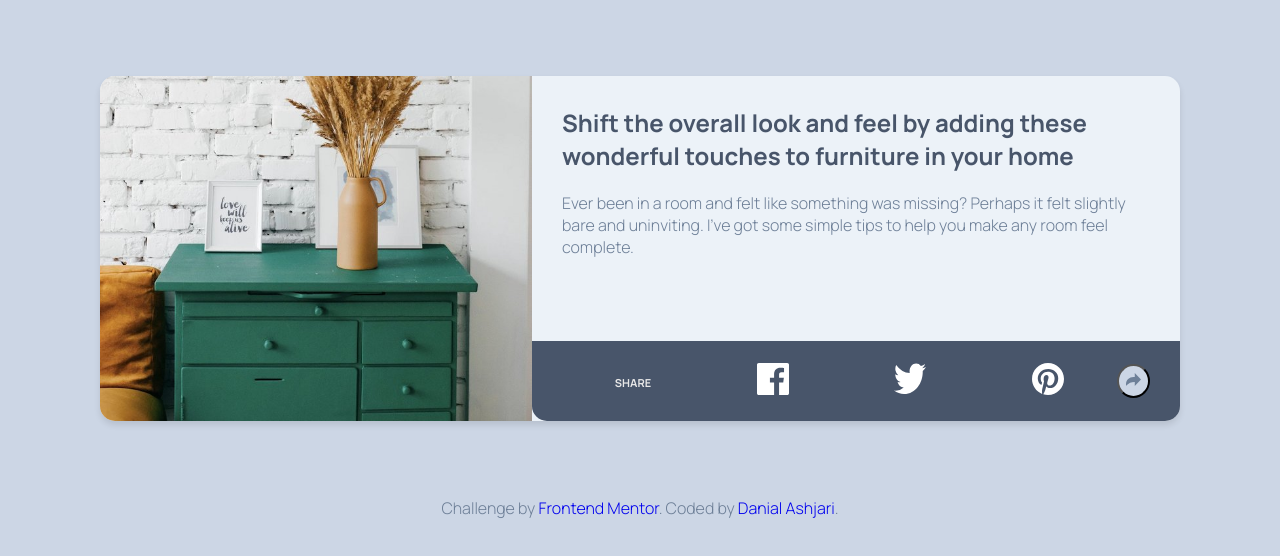
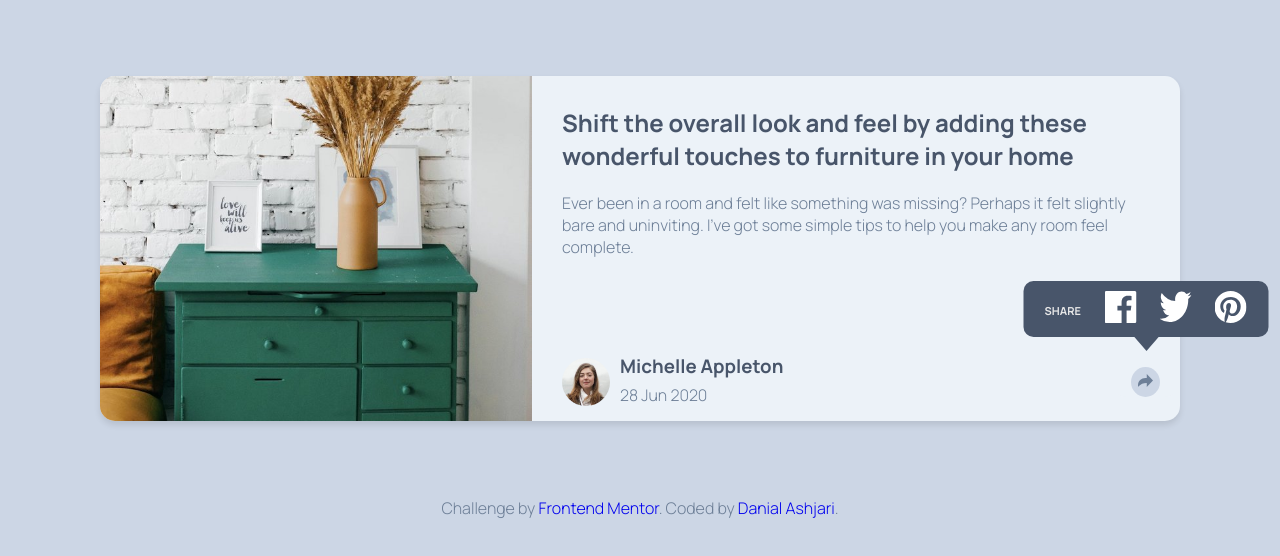
Before and after one commit to danielashjari/article-preview-component-master, a plain HTML site: page index.html in a window 1280 px wide. Both pictures are taken after a click on the button "Toggle Share Options". Drawn offline with Linux system fonts and the light colour scheme.

Commit message:
update desktop mode

```diff
--- a/dist/Style.css
+++ b/dist/Style.css
@@ -33,6 +33,7 @@ html {
   --card-bg: hsl(210, 46%, 95%);
   --h: hsl(217, 19%, 35%);
   --share-bg: hsl(217, 19%, 35%);
+  --icon-hover: hsl(217, 19%, 35%);
   --p: hsl(214, 17%, 51%);
 }
 
@@ -109,7 +110,7 @@ main .card .card-element .card-profile {
   display: flex;
   flex-direction: row;
   align-items: center;
-  justify-content: space-around;
+  justify-content: space-between;
 }
 main .card .card-element .card-profile .card-profile-info {
   flex-direction: row;
@@ -159,7 +160,7 @@ main .card .card-element .card-profile .card-profile-info p {
       &::after{
           content: "";
           position: absolute;
-          bottom: -14px; /* Position the pointer below the popup */ /*
+          bottom: -14px;
           left: 45%;
           transform: translateX(-50%);
           border-bottom: 15px solid var(--share-bg);
@@ -191,16 +192,63 @@ main .card .card-element .card-profile .card-profile-info p {
   border-bottom-left-radius: 0.9375rem;
   padding: 15px 30px 15px 30px;
 }
+@media (min-width: 64em) {
+  .card-profile .share-wrapper:has(.share-btn[aria-expanded=true]) {
+    position: relative;
+    width: min-content;
+    height: min-content;
+    padding: 0;
+    background-color: var(--card-bg);
+  }
+}
 .card-profile .share-container {
   width: 100%;
   flex-direction: row;
   align-items: center;
   justify-content: space-around;
 }
+@media (min-width: 64em) {
+  .card-profile .share-container {
+    position: absolute;
+    width: max-content;
+    height: max-content;
+    left: 50%;
+    bottom: 3.75rem;
+    transform: translateX(-50%);
+    width: 15.3125rem;
+    border-radius: 0.625rem;
+    padding: 0.625rem;
+    background-color: var(--share-bg);
+  }
+  .card-profile .share-container::after {
+    content: "";
+    position: absolute;
+    bottom: -14px; /* Position the pointer below the popup */
+    left: 45%;
+    transform: translateX(-50%);
+    border-bottom: 15px solid var(--share-bg);
+    border-left: 13px solid rgba(0, 0, 0, 0);
+    border-right: 13px solid rgba(0, 0, 0, 0);
+    display: inline-block;
+    height: 0;
+    vertical-align: top;
+    width: 0;
+    transform: rotate(180deg);
+  }
+}
 .card-profile .share-btn {
   border-radius: 50%;
   padding: 0.4375rem;
   background-color: var(--icon-bg);
+  border: 0;
+  margin: 0 1.25rem;
+  position: relative;
+  cursor: pointer;
+  z-index: 1;
+  transition: background-color 0.3s;
+}
+.card-profile .share-btn:hover {
+  background-color: var(--icon-hover);
 }
 .card-profile h4 {
   font-variant: small-caps;
--- a/dist/js/script.js
+++ b/dist/js/script.js
@@ -8,8 +8,10 @@ const profileCard = document.getElementById("profile-card");
 shareBtn.addEventListener('click', function(){
   shareContainer.classList.toggle('hidden');
   shareContainer.classList.toggle('flex');
-  profileInfo.classList.toggle('flex');
-  profileInfo.classList.toggle('hidden');
+  if(window.innerWidth < 1080){
+    profileCard.classList.toggle('hidden');
+    profileCard.classList.toggle('flex');
+  }
 
   if(shareContainer.classList.contains('flex')){
     shareBtn.setAttribute('aria-expanded', 'true');
--- a/dist/scss/components/card.scss
+++ b/dist/scss/components/card.scss
@@ -24,7 +24,7 @@ main {
             }
             .card-profile {
                 @include flex(row, center);
-                justify-content: space-around;
+                justify-content: space-between;
 
                 .card-profile-info {
                     flex-direction: row;
--- a/dist/scss/components/share.scss
+++ b/dist/scss/components/share.scss
@@ -14,7 +14,7 @@
         &::after{
             content: "";
             position: absolute;
-            bottom: -14px; /* Position the pointer below the popup *//*
+            bottom: -14px;
             left: 45%;
             transform: translateX(-50%);
             border-bottom: 15px solid var(--share-bg);
@@ -28,12 +28,13 @@
         }
     }*/
 
-    .share-wrapper{
+    .share-wrapper {
         width: min-content;
         height: min-content;
-        background-color: var(--card-bg)
+        background-color: var(--card-bg);
     }
-    .share-wrapper:has( .share-btn[aria-expanded='true']) {
+
+    .share-wrapper:has(.share-btn[aria-expanded="true"]) {
         width: 100%;
         height: rem(80);
         background-color: var(--share-bg);
@@ -44,7 +45,13 @@
         border-bottom-left-radius: rem(15);
         padding: 15px 30px 15px 30px;
 
-
+        @include breakpoint(large) {
+            position: relative;
+            width: min-content;
+            height: min-content;
+            padding: 0;
+            background-color: var(--card-bg);
+        }
     }
 
     .share-container {
@@ -52,12 +59,49 @@
         flex-direction: row;
         align-items: center;
         justify-content: space-around;
+        @include breakpoint(large) {
+            position: absolute;
+            width: max-content;
+            height: max-content;
+            left: 50%;
+            bottom: rem(60);
+            transform: translateX(-50%);
+            width: rem(245);
+            border-radius: rem(10);
+            padding: rem(10);
+            background-color: var(--share-bg);
+
+            &::after {
+                content: "";
+                position: absolute;
+                bottom: -14px; /* Position the pointer below the popup */
+                left: 45%;
+                transform: translateX(-50%);
+                border-bottom: 15px solid var(--share-bg);
+                border-left: 13px solid rgba(0, 0, 0, 0);
+                border-right: 13px solid rgba(0, 0, 0, 0);
+                display: inline-block;
+                height: 0;
+                vertical-align: top;
+                width: 0;
+                transform: rotate(180deg);
+            }
+        }
     }
 
     .share-btn {
         border-radius: 50%;
         padding: rem(7);
         background-color: var(--icon-bg);
+        border: 0;
+        margin: 0 rem(20);
+        position: relative;
+        cursor: pointer;
+        z-index: 1;
+        transition: background-color 0.3s;
+        &:hover {
+            background-color: var(--icon-hover);
+        }
     }
 
     h4 {
@@ -65,10 +109,9 @@
         color: rgb(232, 232, 232);
         margin: 0%;
     }
-
 }
 
-.flex{
+.flex {
     display: flex;
 }
 .hidden {
--- a/dist/scss/global/color.scss
+++ b/dist/scss/global/color.scss
@@ -4,5 +4,6 @@
     --card-bg: hsl(210, 46%, 95%);
     --h: hsl(217, 19%, 35%);
     --share-bg: hsl(217, 19%, 35%);
+    --icon-hover: hsl(217, 19%, 35%);
     --p: hsl(214, 17%, 51%);
 }
```
Also changed, not shown: 1 other file. Lines whose indentation alone changed are shown as unchanged.
